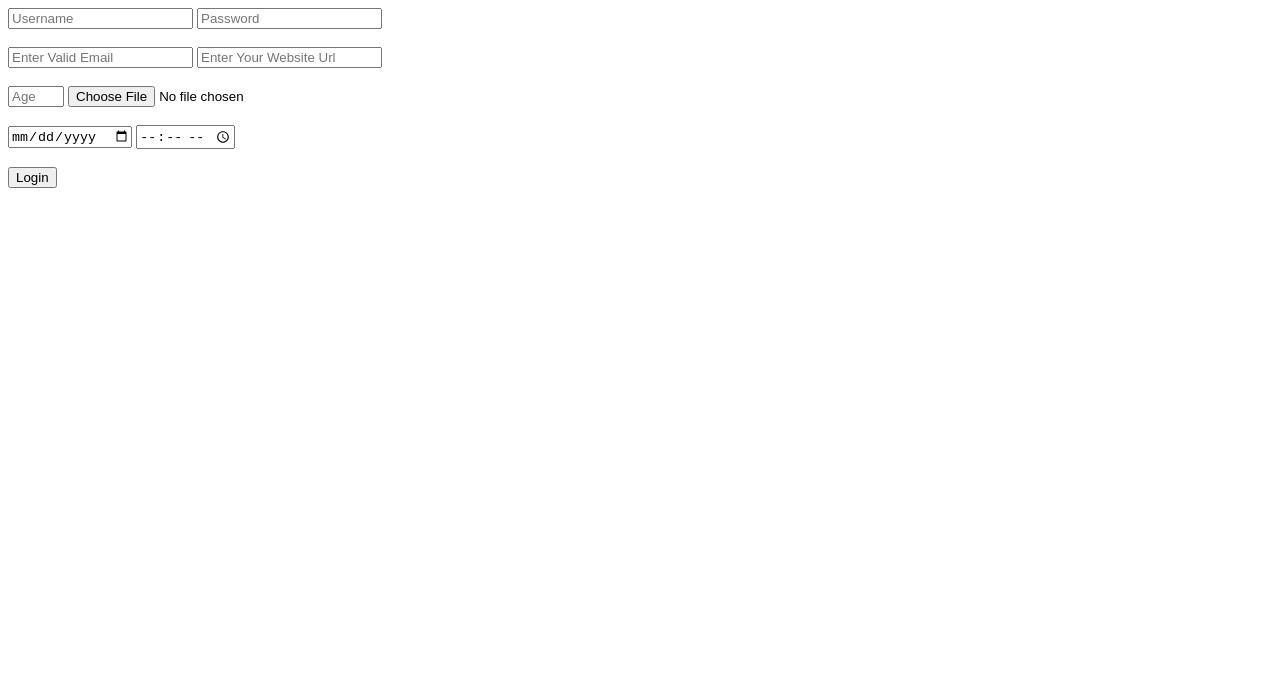
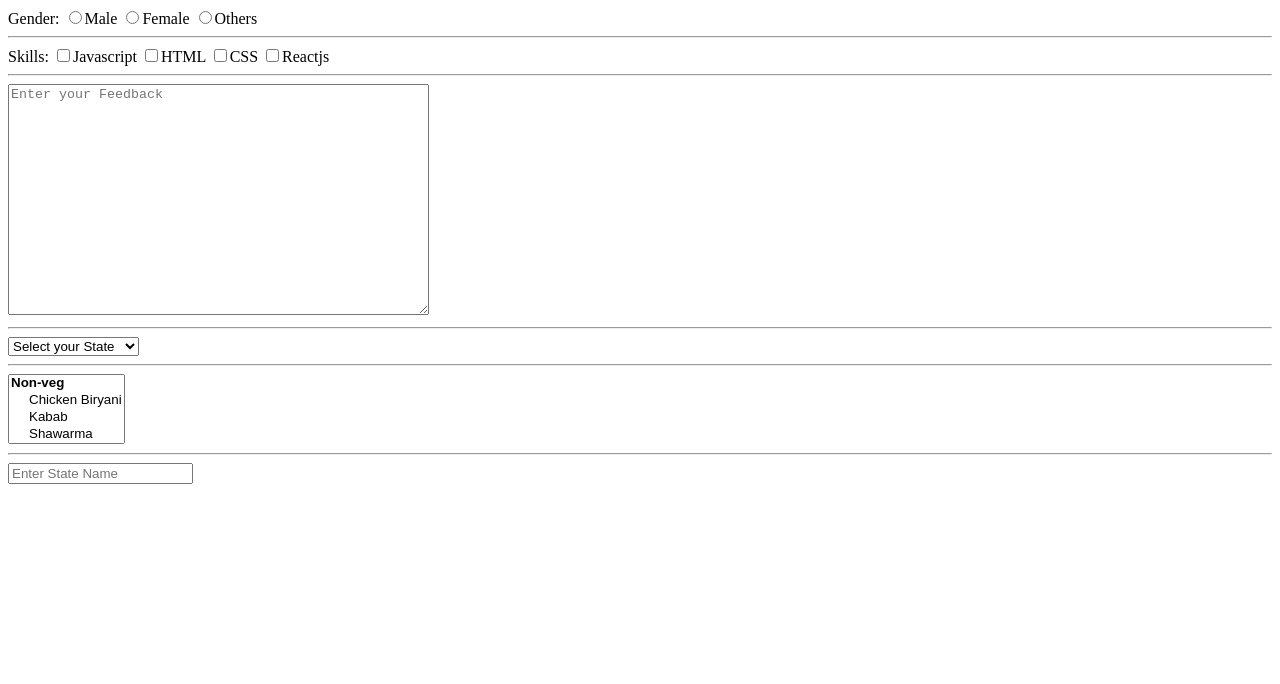
Before and after one commit to syedimran786/JEWM36, a plain HTML site: page forms.html in a window 1280 px wide. Drawn offline with Linux system fonts and the light colour scheme.

Commit message:
Forms Day 2

```diff
--- a/forms.html
+++ b/forms.html
@@ -9,9 +9,9 @@
 <body>
     <form action="">
 
-        <input type="text" placeholder="Username" required>
+        <!-- <input type="text" placeholder="Username" required>
         <input type="password" placeholder="Password"> <br><br>
-        <!-- <input type="tel" placeholder="Mobile" maxlength="10" minlength="8"> -->
+        <input type="tel" placeholder="Mobile" maxlength="10" minlength="8">
         <input type="email" placeholder="Enter Valid Email">
         <input type="url" placeholder="Enter Your Website Url">
          <br><br>
@@ -22,9 +22,91 @@
          <input type="date">
          <input type="time">
          <br><br>
-        <input  type="submit"value="Login">
+        <input  type="submit"value="Login"> -->
         <!-- <button type="submit">Signup</button> -->
 
+        <label for="">Gender:</label>
+        <input type="radio" name="gender" id="g1"><label for="g1">Male</label>
+        <input type="radio" name="gender" id="g2"><label for="g2">Female</label>
+        <input type="radio" name="gender" id="g3"><label for="g3">Others</label>
+
+        <hr>
+
+        <label for="">Skills:</label>
+        <input type="checkbox" id="s1"><label for="s1">Javascript</label>
+        <input type="checkbox" id="s2"><label for="s2">HTML</label>
+        <input type="checkbox" id="s3"><label for="s3">CSS</label>
+        <input type="checkbox" id="s4"><label for="s4">Reactjs</label>
+        <hr>
+        <textarea rows="15px" cols="50px" placeholder="Enter your Feedback"></textarea>
+
+        <hr>
+        <select>
+            <option>Select your State</option>
+            <option>Karnataka</option>
+            <option>Andhra</option>
+            <option>Telangana</option>
+            <option>Kerala</option>
+            <option>Maharashtra</option>
+            <option>Goa</option>
+            <option>TamilNadu</option>
+            <option>Gujarath</option>
+            <option>Punjab</option>
+            <option>Assam</option>
+            <option>Uttar Pradesh</option>
+            <option>Himachal Pradesh</option>
+            <option>West Bengal</option>
+
+        </select>
+
+        <hr>
+
+        <select multiple>
+            <optgroup label="Non-veg">
+                <option>Chicken Biryani</option>
+                <option>Kabab</option>
+                <option>Shawarma</option>
+                <option>Tandoori</option>
+                <option>Kabab</option>
+                <option>Grilled Chicken</option>
+            </optgroup>
+
+            <optgroup label="veg">
+                <option>Idli</option>
+                <option>Dosa</option>
+                <option>Upma</option>
+                <option>Lemon Rice</option>
+                <option>Curd Rice</option>
+            </optgroup>
+
+            <optgroup label="Snacks">
+                <option>Samosa</option>
+                <option>Fries</option>
+                <option>Maddur vade</option>
+                <option>Gobi</option>
+            </optgroup>
+
+        </select>
+
+        <hr>
+        <input type="text" placeholder="Enter State Name" list="state">
+        <datalist id="state">
+
+            <option>Karnataka</option>
+            <option>Andhra</option>
+            <option>Telangana</option>
+            <option>Kerala</option>
+            <option>Maharashtra</option>
+            <option>Goa</option>
+            <option>TamilNadu</option>
+            <option>Gujarath</option>
+            <option>Punjab</option>
+            <option>Assam</option>
+            <option>Uttar Pradesh</option>
+            <option>Himachal Pradesh</option>
+            <option>West Bengal</option>
+
+        </datalist>
 
     </form>
 </body>
```
Also changed, not shown: formAttributes.html (added, +20 -0 lines), login.html (added, +19 -0 lines).
